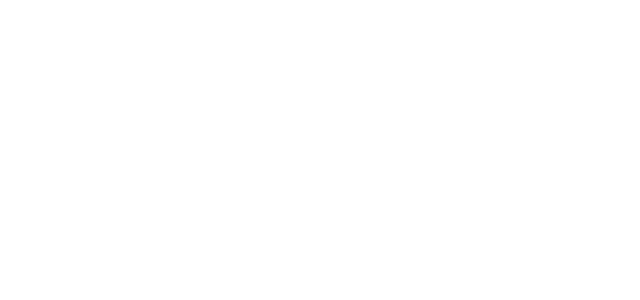
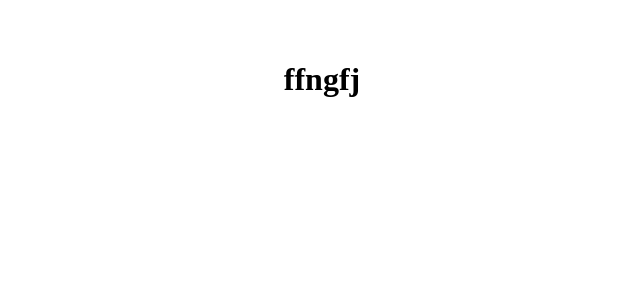
Before and after one commit to swathysukumaran/portfolio, a React (Vite) app in the folder frontend/: page / in a window 1280 px wide. Shown: the top 300 px of the page, without its empty margins (318-958 px from the left). Built offline with nearby package versions, Linux system fonts and the light colour scheme.

Commit message:
Setup router

```diff
--- a/frontend/package.json
+++ b/frontend/package.json
@@ -11,7 +11,8 @@
   },
   "dependencies": {
     "react": "^19.0.0",
-    "react-dom": "^19.0.0"
+    "react-dom": "^19.0.0",
+    "react-router-dom": "^7.5.0"
   },
   "devDependencies": {
     "@eslint/js": "^9.21.0",
--- a/frontend/src/App.tsx
+++ b/frontend/src/App.tsx
@@ -1,7 +1,15 @@
 import "./App.css";
+import { BrowserRouter, Routes, Route } from "react-router-dom";
+import Home from "./pages/Home";
 
 function App() {
-  return <></>;
+  return (
+    <BrowserRouter>
+      <Routes>
+        <Route path="/" element={<Home />} />
+      </Routes>
+    </BrowserRouter>
+  );
 }
 
 export default App;
--- /dev/null
+++ b/frontend/src/pages/Home/index.tsx
@@ -0,0 +1,7 @@
+import React from "react";
+
+function Home() {
+  return <h1>ffngfj</h1>;
+}
+
+export default Home;
```
Also changed, not shown: frontend/src/components/Header.tsx (added), 1 other file (tests, documents, lock files or other folders).
